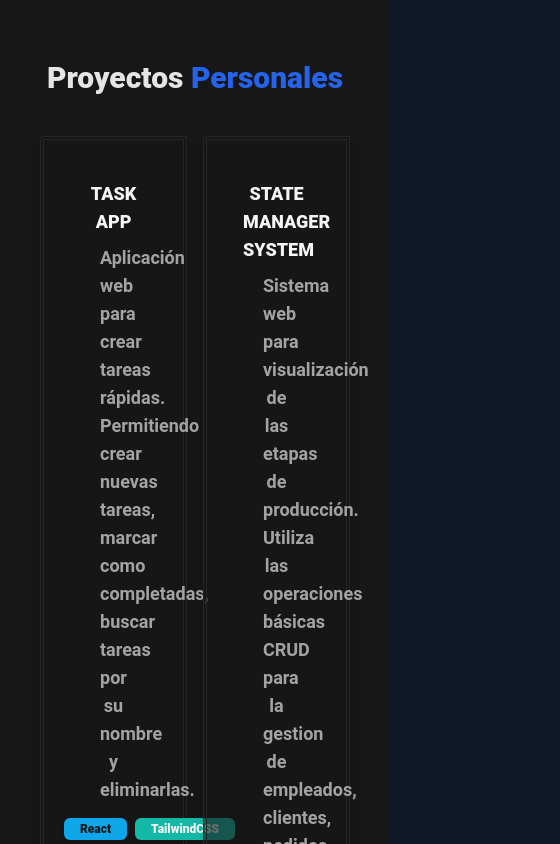
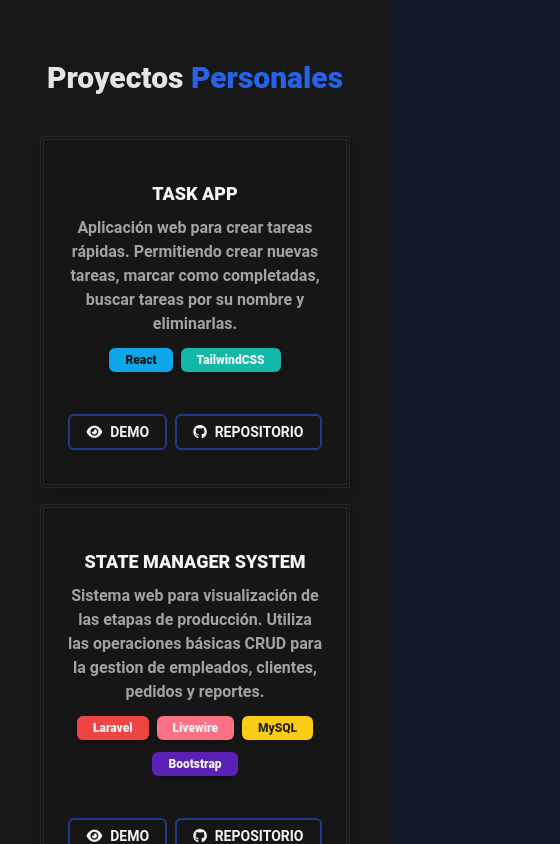
Before and after one commit to axrcode/axrcode-website, a React (Create React App) app: page /projects in a window 390 px wide. Shown: the part 3260-4104 px from the top of the page, 560 px wide, since content can reach past the window. Built offline with nearby package versions, Linux system fonts and the light colour scheme.

Commit message:
Fix personal projects responsive

```diff
--- a/src/components/Projects/ProjectCard.js
+++ b/src/components/Projects/ProjectCard.js
@@ -6,14 +6,14 @@ const ProjectCard = ({ name, text, techs, demo, repositorio }) => {
                 { name }
             </h3>
 
-            <div className="text-center text-lg font-bold text-gray-400 px-10 mt-2">
+            <div className="text-center text-md md:text-lg font-bold text-gray-400 px-2 md:px-10 mt-2">
                 { text }
             </div>
 
-            <p className="font-black text-md md:text-lg text-center mt-3">
+            <p className="flex flex-wrap justify-center font-black text-md md:text-lg text-center">
                 {
                     techs.map(tech => (
-                        <span className={`text-xs text-gray-${tech.font} bg-${tech.bg} rounded-md px-4 py-1 mx-1 shadow-md`}>
+                        <span className={`text-xs text-gray-${tech.font} bg-${tech.bg} rounded-md px-4 py-1 mx-1 mt-3 shadow-md`}>
                             { tech.name }
                         </span>
                     ))
--- a/src/components/Projects/ProjectList.js
+++ b/src/components/Projects/ProjectList.js
@@ -59,7 +59,7 @@ const ProjectList = () => {
                 <span className="text-blue-600">Personales</span>
             </h2>
 
-            <div className="grid grid-cols-2 gap-4">
+            <div className="grid grid-cols-1 md:grid-cols-2 gap-4">
                 {
                     projects.map(project => (
                         <ProjectCard
```
